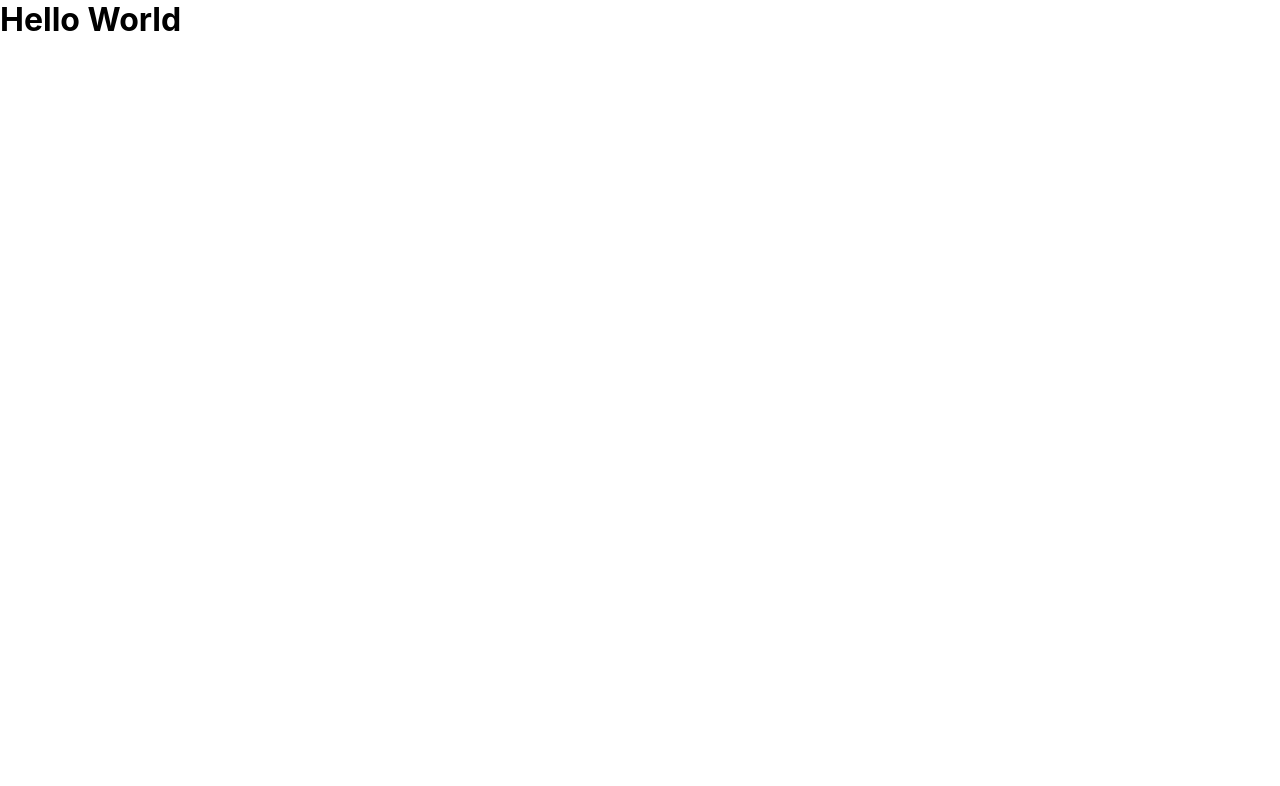
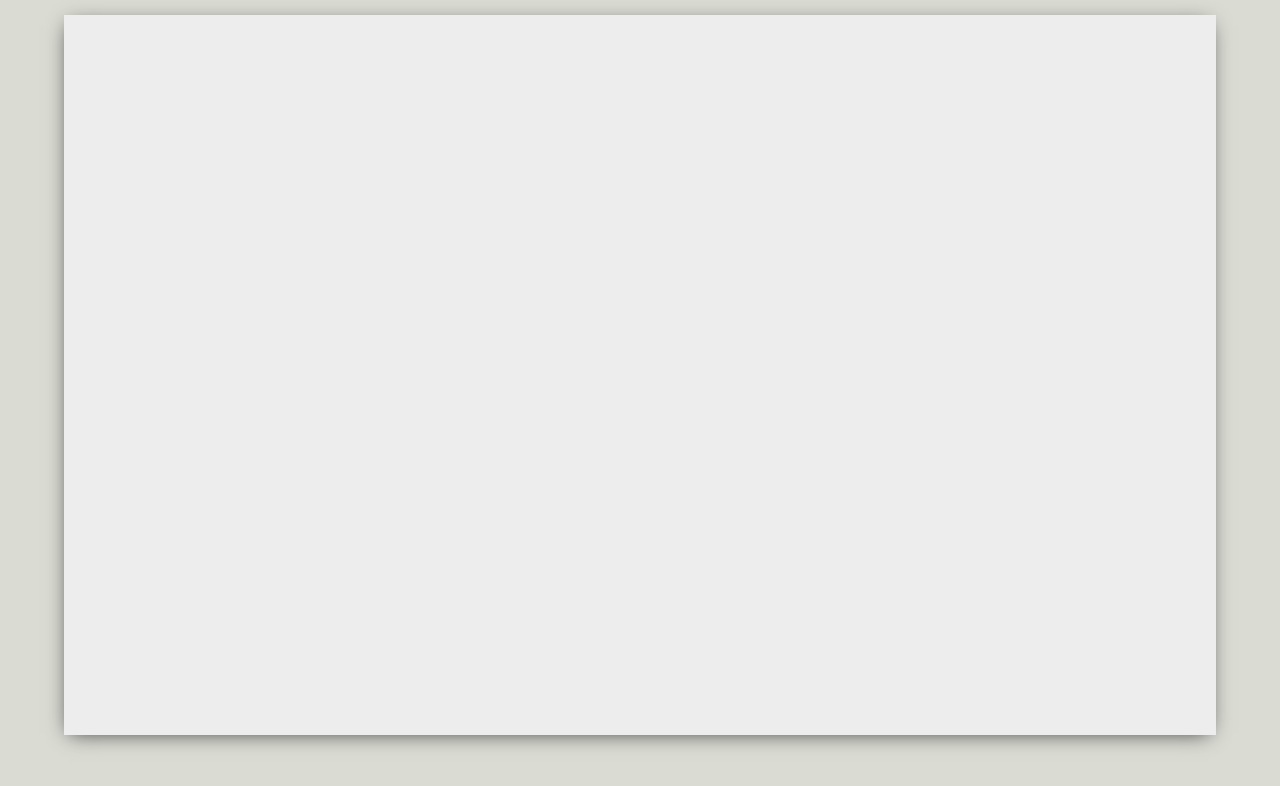
Before and after one commit to swarina/Whatsapp-Web-Mini, a React (Create React App) app: page / in a window 1280 px wide. Shown: the top 786 px of the page. Built offline with nearby package versions, Linux system fonts and the light colour scheme.

Commit message:
Basic app styling

```diff
--- a/src/App.css
+++ b/src/App.css
@@ -0,0 +1,15 @@
+.app {
+  display: grid;
+  place-items: center;
+  background-color: #dadbd3;
+  height: 100vh;
+}
+
+.app__body {
+  display: flex;
+  background-color: #ededed;
+  margin-top: -50px;
+  height: 90vh;
+  width: 90vw;
+  box-shadow: -1px 4px 20px -6px rgba(0, 0, 0, 0.75);
+}
--- a/src/App.js
+++ b/src/App.js
@@ -1,10 +1,15 @@
 import React from "react";
 import "./App.css";
+
+//BEM Naming Convention
 
 function App() {
   return (
     <div className="app">
-      <h1>Hello World</h1>
+      <div className="app__body">
+        {/*SIDEBAR */}
+        {/* CHAT */}
+      </div>
     </div>
   );
 }
```
